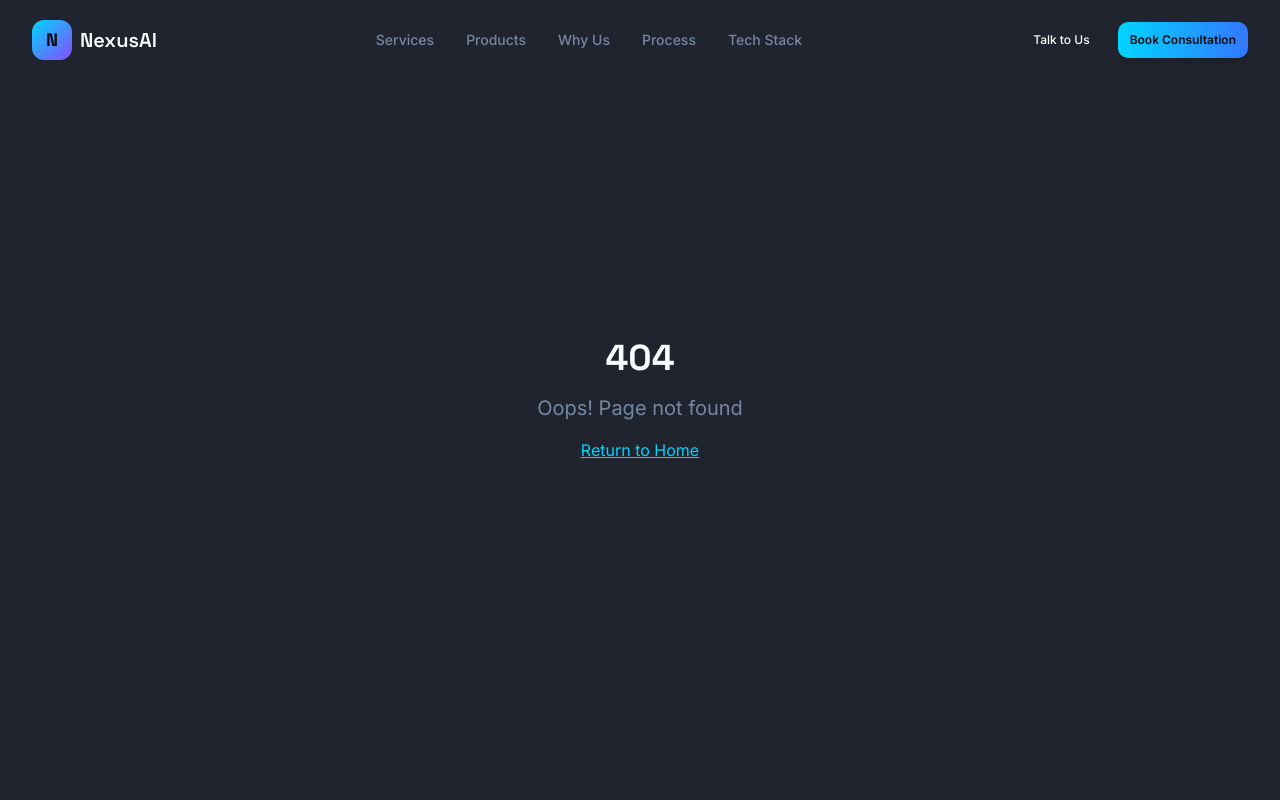
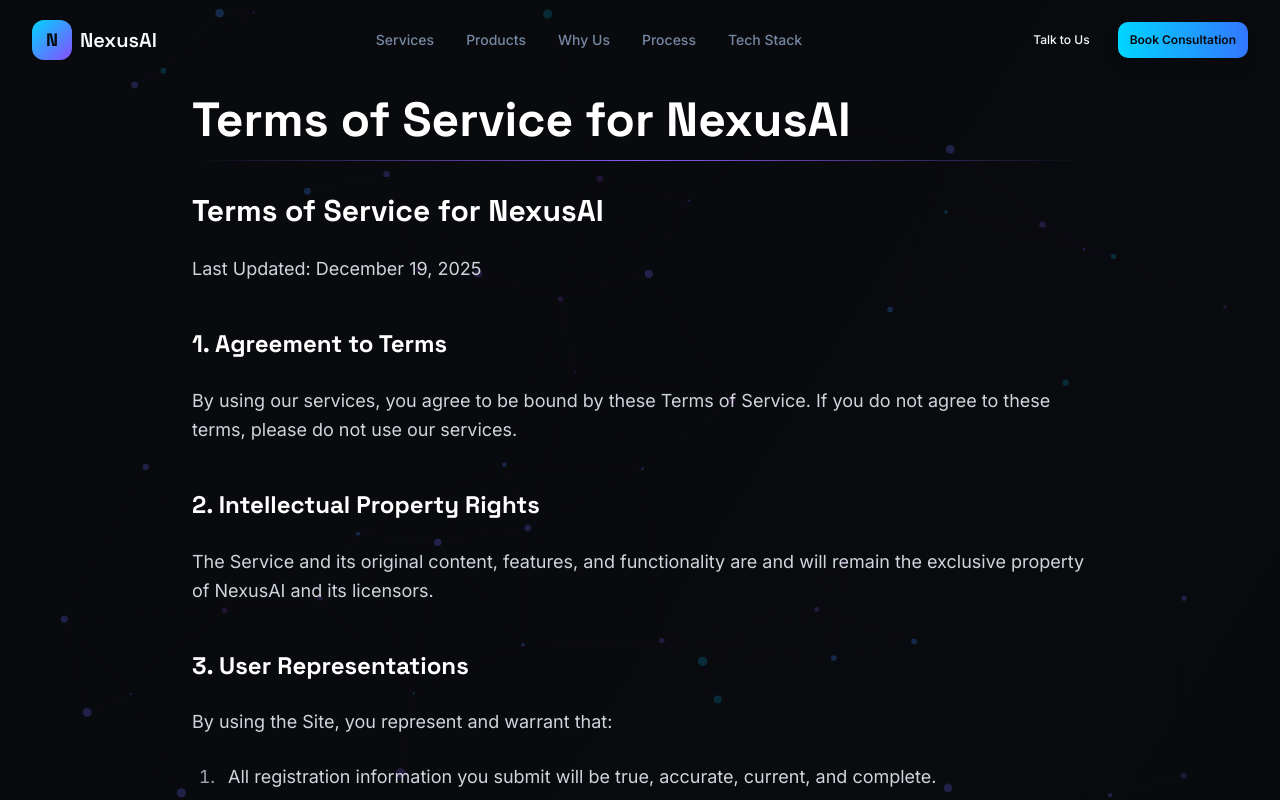
Before and after one commit to 108nitish/start-main, a Next.js app: page /terms-of-service in a window 1280 px wide. Before the commit this address had no page. Shown: the top 800 px of the page. Built offline with nearby package versions, Linux system fonts and the light colour scheme.

Commit message:
Adding MD for terma and privacy

```diff
--- a/package.json
+++ b/package.json
@@ -9,13 +9,18 @@
     "lint": "eslint"
   },
   "dependencies": {
+    "@types/react-syntax-highlighter": "^15.5.13",
     "class-variance-authority": "^0.7.1",
     "clsx": "^2.1.1",
+    "framer-motion": "^12.23.26",
     "lucide-react": "^0.561.0",
     "next": "16.0.10",
     "radix-ui": "^1.4.3",
     "react": "19.2.1",
     "react-dom": "19.2.1",
+    "react-markdown": "^10.1.0",
+    "react-syntax-highlighter": "^16.1.0",
+    "remark-gfm": "^4.0.1",
     "tailwind-merge": "^3.4.0"
   },
   "devDependencies": {
--- a/postcss.config.js
+++ b/postcss.config.cjs
@@ -1,4 +1,4 @@
-export default {
+module.exports = {
   plugins: {
     tailwindcss: {},
     autoprefixer: {},
--- /dev/null
+++ b/public/terms-of-service.md
@@ -0,0 +1,37 @@
+# Terms of Service for NexusAI
+
+Last Updated: December 19, 2025
+
+## 1. Agreement to Terms
+
+By using our services, you agree to be bound by these Terms of Service. If you do not agree to these terms, please do not use our services.
+
+## 2. Intellectual Property Rights
+
+The Service and its original content, features, and functionality are and will remain the exclusive property of NexusAI and its licensors.
+
+## 3. User Representations
+
+By using the Site, you represent and warrant that:
+1.  All registration information you submit will be true, accurate, current, and complete.
+2.  You will maintain the accuracy of such information and promptly update such registration information as necessary.
+3.  You have the legal capacity and you agree to comply with these Terms of Use.
+
+## 4. Prohibited Activities
+
+You may not access or use the Site for any purpose other than that for which we make the Site available. The Site may not be used in connection with any commercial endeavors except those that are specifically endorsed or approved by us.
+
+## 5. Term and Termination
+
+These Terms of Use shall remain in full force and effect while you use the Site. WITHOUT LIMITING ANY OTHER PROVISION OF THESE TERMS OF USE, WE RESERVE THE RIGHT TO, IN OUR SOLE DISCRETION AND WITHOUT NOTICE OR LIABILITY, DENY ACCESS TO AND USE OF THE SITE (INCLUDING BLOCKING CERTAIN IP ADDRESSES), TO ANY PERSON FOR ANY REASON OR FOR NO REASON.
+
+## 6. Governing Law
+
+These Terms of Use and your use of the Site are governed by and construed in accordance with the laws of the State of [Your State] applicable to agreements made and to be entirely performed within the State of [Your State], without regard to its conflict of law principles.
+
+## 7. Contact Us
+
+In order to resolve a complaint regarding the Site or to receive further information regarding use of the Site, please contact us at:
+
+NexusAI
+contact@nexusai.com
--- a/src/app/components/Footer.tsx
+++ b/src/app/components/Footer.tsx
@@ -24,8 +24,8 @@
       { name: "Contact", href: "#" },
     ],
     legal: [
-      { name: "Privacy Policy", href: "#" },
-      { name: "Terms of Service", href: "#" },
+      { name: "Privacy Policy", href: "/privacy-policy" },
+      { name: "Terms of Service", href: "/terms-of-service" },
       { name: "Cookie Policy", href: "#" },
     ],
   };
--- a/src/app/components/HeroSection.tsx
+++ b/src/app/components/HeroSection.tsx
@@ -3,7 +3,7 @@
 
 const HeroSection = () => {
   return (
-    <section className="relative min-h-screen flex items-center justify-center overflow-hidden">
+    <section className="relative mt-24 flex items-center justify-center overflow-hidden">
 
       <div className="container-custom relative z-10">
         <div className="flex flex-col items-center text-center max-w-4xl mx-auto space-y-8">
--- /dev/null
+++ b/src/app/components/MarkdownRenderer.tsx
@@ -0,0 +1,114 @@
+"use client";
+
+import { motion } from 'framer-motion';
+import { useEffect, useState } from 'react';
+import ReactMarkdown from 'react-markdown';
+import remarkGfm from 'remark-gfm';
+import { Prism as SyntaxHighlighter } from 'react-syntax-highlighter';
+import { vscDarkPlus } from 'react-syntax-highlighter/dist/esm/styles/prism';
+
+interface MarkdownRendererProps {
+  slug: string;
+}
+
+const MarkdownRenderer = ({ slug }: MarkdownRendererProps) => {
+  // console.log('Rendering MarkdownRenderer for slug:', slug);
+  const [markdown, setMarkdown] = useState('');
+  const [loading, setLoading] = useState(true);
+  const [title, setTitle] = useState('');
+
+  useEffect(() => {
+    // console.log(`Fetching markdown for slug: ${slug}`);
+    if (!slug) return;
+    fetch(`/${slug}.md`)
+      .then(res => res.text())
+      .then(text => {
+        // console.log(`Loaded markdown for ${slug}:`, text);
+        setMarkdown(text);
+        const match = text.match(/^#\s(.+)/);
+        if (match) {
+          setTitle(match[1]);
+        } else {
+          const fallbackTitle = slug.replace(/-/g, ' ').replace(/\b\w/g, l => l.toUpperCase());
+          setTitle(fallbackTitle);
+        }
+        setLoading(false);
+      })
+      .catch(err => {
+        console.error(`Error loading markdown for ${slug}:`, err);
+        setLoading(false);
+      });
+  }, [slug]);
+
+  if (loading) {
+    return (
+      <div className="flex items-center justify-center min-h-screen">
+        <div className="animate-spin rounded-full h-12 w-12 border-t-2 border-b-2 border-[#16f2b3]"></div>
+      </div>
+    );
+  }
+
+  return (
+    <div className="pt-24 pb-8 px-4 sm:px-6 lg:px-8 relative z-10">
+      <motion.div
+        initial={{ opacity: 0, y: 30 }}
+        animate={{ opacity: 1, y: 0 }}
+        transition={{ duration: 0.5 }}
+        className="max-w-4xl mx-auto"
+      >
+        <div className="mb-8">
+          <h1 className="text-3xl sm:text-4xl md:text-5xl font-bold text-white mb-4">
+            {title}
+          </h1>
+          <div className="h-[1px] w-full bg-gradient-to-r from-transparent via-violet-500 to-transparent"></div>
+        </div>
+
+        <motion.article
+          initial={{ opacity: 0 }}
+          animate={{ opacity: 1 }}
+          transition={{ duration: 0.5, delay: 0.2 }}
+          className="prose prose-invert prose-sm sm:prose-base md:prose-lg max-w-none
+            prose-headings:text-white prose-headings:font-bold
+            prose-h1:text-2xl sm:prose-h1:text-3xl
+            prose-h2:text-xl sm:prose-h2:text-2xl
+            prose-h3:text-lg sm:prose-h3:text-xl
+            prose-p:text-gray-300 prose-p:leading-relaxed
+            prose-a:text-[#16f2b3] prose-a:no-underline hover:prose-a:underline
+            prose-strong:text-white prose-strong:font-bold
+            prose-code:text-pink-400 prose-code:bg-[#1a1a2e] prose-code:px-1 prose-code:py-0.5 prose-code:rounded prose-code:text-xs sm:prose-code:text-sm
+            prose-pre:bg-[#1a1a2e] prose-pre:border prose-pre:border-[#1b2c68a0] prose-pre:text-xs sm:prose-pre:text-sm
+            prose-blockquote:border-l-[#16f2b3] prose-blockquote:text-gray-400
+            prose-ul:text-gray-300 prose-ol:text-gray-300
+            prose-li:text-gray-300"
+        >
+          <ReactMarkdown
+            remarkPlugins={[remarkGfm]}
+            components={{
+              code({ node, inline, className, children, ...props }) {
+                const match = /language-(\w+)/.exec(className || '');
+                return !inline && match ? (
+                  <SyntaxHighlighter
+                    style={vscDarkPlus}
+                    language={match[1]}
+                    PreTag="div"
+                    {...props}
+                  >
+                    {String(children).replace(/\n$/, '')}
+                  </SyntaxHighlighter>
+                ) : (
+                  <code className={className} {...props}>
+                    {children}
+                  </code>
+                );
+              }
+            }}
+          >
+            {markdown}
+          </ReactMarkdown>
+        </motion.article>
+      </motion.div>
+    </div>
+  );
+};
+
+export default MarkdownRenderer;
--- a/src/app/components/Navbar.tsx
+++ b/src/app/components/Navbar.tsx
@@ -17,11 +17,11 @@
   }, []);
 
   const navLinks = [
-    { name: "Services", href: "#services" },
-    { name: "Products", href: "#products" },
-    { name: "Why Us", href: "#why-us" },
-    { name: "Process", href: "#process" },
-    { name: "Tech Stack", href: "#tech-stack" },
+    { name: "Services", href: "/#services" },
+    { name: "Products", href: "/#products" },
+    { name: "Why Us", href: "/#why-us" },
+    { name: "Process", href: "/#process" },
+    { name: "Tech Stack", href: "/#tech-stack" },
   ];
 
   return (
--- a/src/app/globals.css
+++ b/src/app/globals.css
@@ -1,4 +1,4 @@
-/* @import url('https://fonts.googleapis.com/css2?family=Space+Grotesk:wght@300;400;500;600;700&family=Inter:wght@300;400;500;600;700&display=swap'); */
+@import url('https://fonts.googleapis.com/css2?family=Space+Grotesk:wght@300;400;500;600;700&family=Inter:wght@300;400;500;600;700&display=swap');
 
 @tailwind base;
 @tailwind components;
@@ -81,7 +81,7 @@
 
   body {
     @apply bg-background text-foreground antialiased;
-    /* font-family: 'Inter', sans-serif; */
+    font-family: 'Inter', sans-serif;
   }
 
   h1, h2, h3, h4, h5, h6 {
--- /dev/null
+++ b/src/app/privacy-policy/page.tsx
@@ -0,0 +1,7 @@
+import MarkdownRenderer from '../components/MarkdownRenderer';
+
+const PrivacyPolicyPage = () => {
+  return <MarkdownRenderer slug="privacy-policy" />;
+};
+
+export default PrivacyPolicyPage;
--- /dev/null
+++ b/src/app/terms-of-service/page.tsx
@@ -0,0 +1,7 @@
+import MarkdownRenderer from '../components/MarkdownRenderer';
+
+const TermsOfServicePage = () => {
+  return <MarkdownRenderer slug="terms-of-service" />;
+};
+
+export default TermsOfServicePage;
```
Also changed, not shown: public/privacy-policy.md (added, +42 -0 lines), 1 other file (tests, documents, lock files or other folders).
